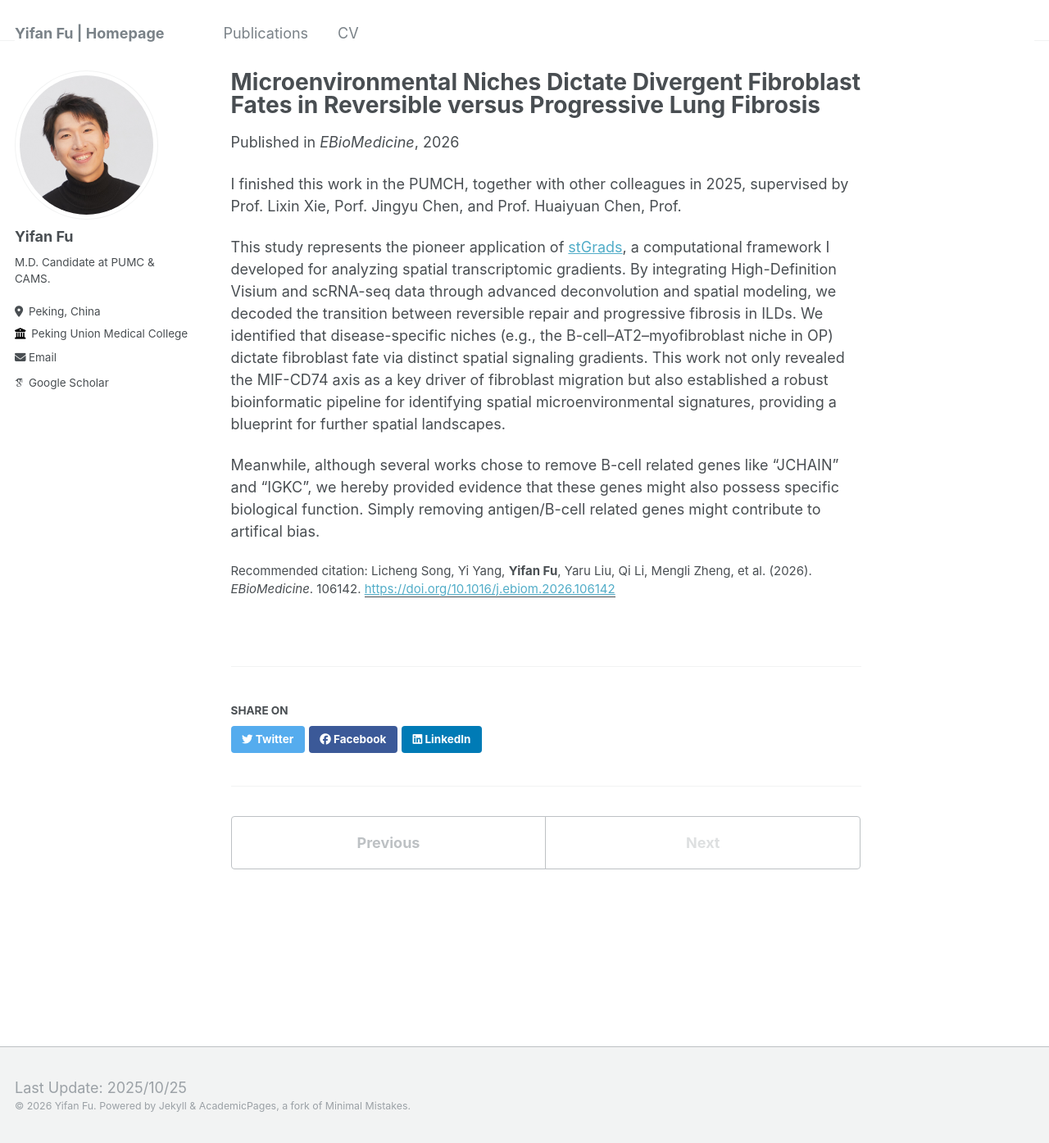
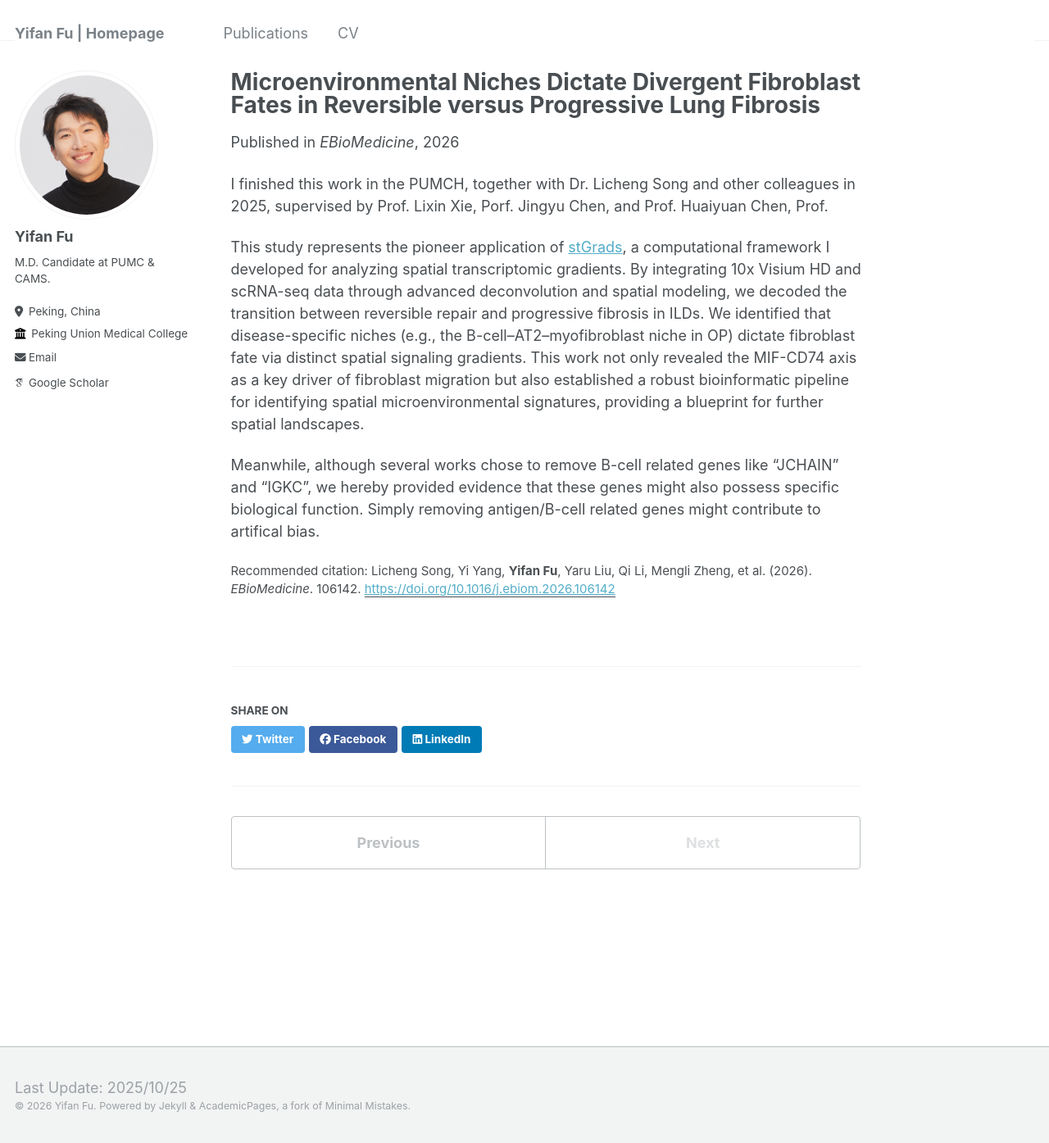
Before and after one commit to yifanfu01/yifanfu01.github.io, a Jekyll site: the page built from _publications/2026EBIOM.md, in a window 1280 px wide and 1395 px high. Shown: the whole window at 82% size. Built offline with Jekyll 4.4.1, drawn with Linux system fonts in a browser that asks for light colours; some web fonts are replaced.

Commit message:
update 2026ebiom

```diff
--- a/_publications/2026EBIOM.md
+++ b/_publications/2026EBIOM.md
@@ -9,8 +9,8 @@ paperurl: 'https://doi.org/10.1016/j.ebiom.2026.106142'
 citation: 'Licheng Song, Yi Yang, <b>Yifan Fu</b>, Yaru Liu, Qi Li, Mengli Zheng, et al. (2026). <i>EBioMedicine</i>. 106142.'
 ---
 
-I finished this work in the PUMCH, together with other colleagues in 2025, supervised by Prof. Lixin Xie, Porf. Jingyu Chen, and Prof. Huaiyuan Chen, Prof.
+I finished this work in the PUMCH, together with Dr. Licheng Song and other colleagues in 2025, supervised by Prof. Lixin Xie, Porf. Jingyu Chen, and Prof. Huaiyuan Chen, Prof.
 
-This study represents the pioneer application of  [stGrads](https://stgrads.readthedocs.io), a computational framework I developed for analyzing spatial transcriptomic gradients. By integrating High-Definition Visium and scRNA-seq data through advanced deconvolution and spatial modeling, we decoded the transition between reversible repair and progressive fibrosis in ILDs. We identified that disease-specific niches (e.g., the B-cell–AT2–myofibroblast niche in OP) dictate fibroblast fate via distinct spatial signaling gradients. This work not only revealed the MIF-CD74 axis as a key driver of fibroblast migration but also established a robust bioinformatic pipeline for identifying spatial microenvironmental signatures, providing a blueprint for further spatial landscapes.
+This study represents the pioneer application of  [stGrads](https://stgrads.readthedocs.io), a computational framework I developed for analyzing spatial transcriptomic gradients. By integrating 10x Visium HD and scRNA-seq data through advanced deconvolution and spatial modeling, we decoded the transition between reversible repair and progressive fibrosis in ILDs. We identified that disease-specific niches (e.g., the B-cell–AT2–myofibroblast niche in OP) dictate fibroblast fate via distinct spatial signaling gradients. This work not only revealed the MIF-CD74 axis as a key driver of fibroblast migration but also established a robust bioinformatic pipeline for identifying spatial microenvironmental signatures, providing a blueprint for further spatial landscapes.
 
 Meanwhile, although several works chose to remove B-cell related genes like "JCHAIN" and "IGKC", we hereby provided evidence that these genes might also possess specific biological function. Simply removing antigen/B-cell related genes might contribute to artifical bias.
```
Also changed, not shown: 3 other files.
